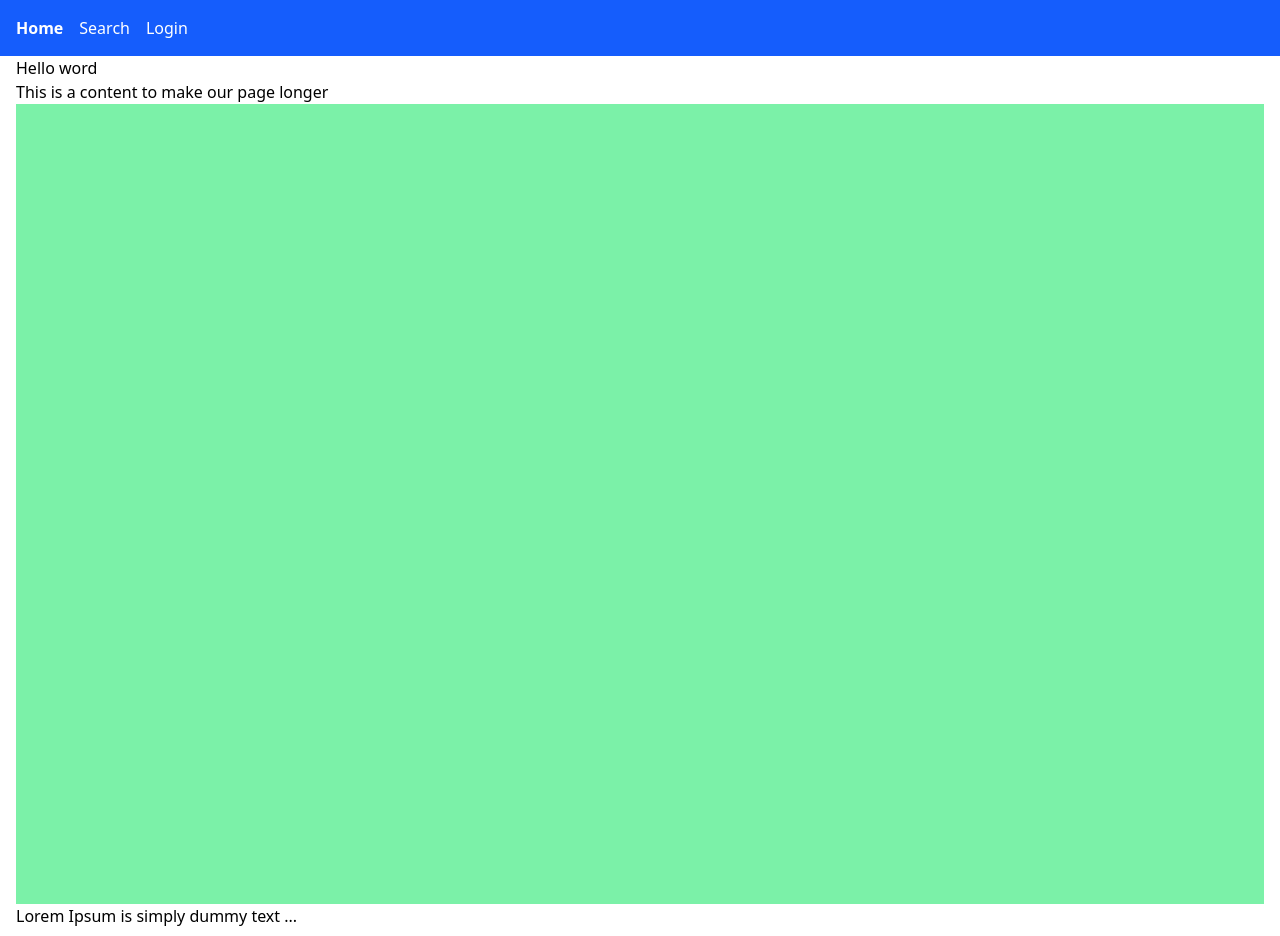
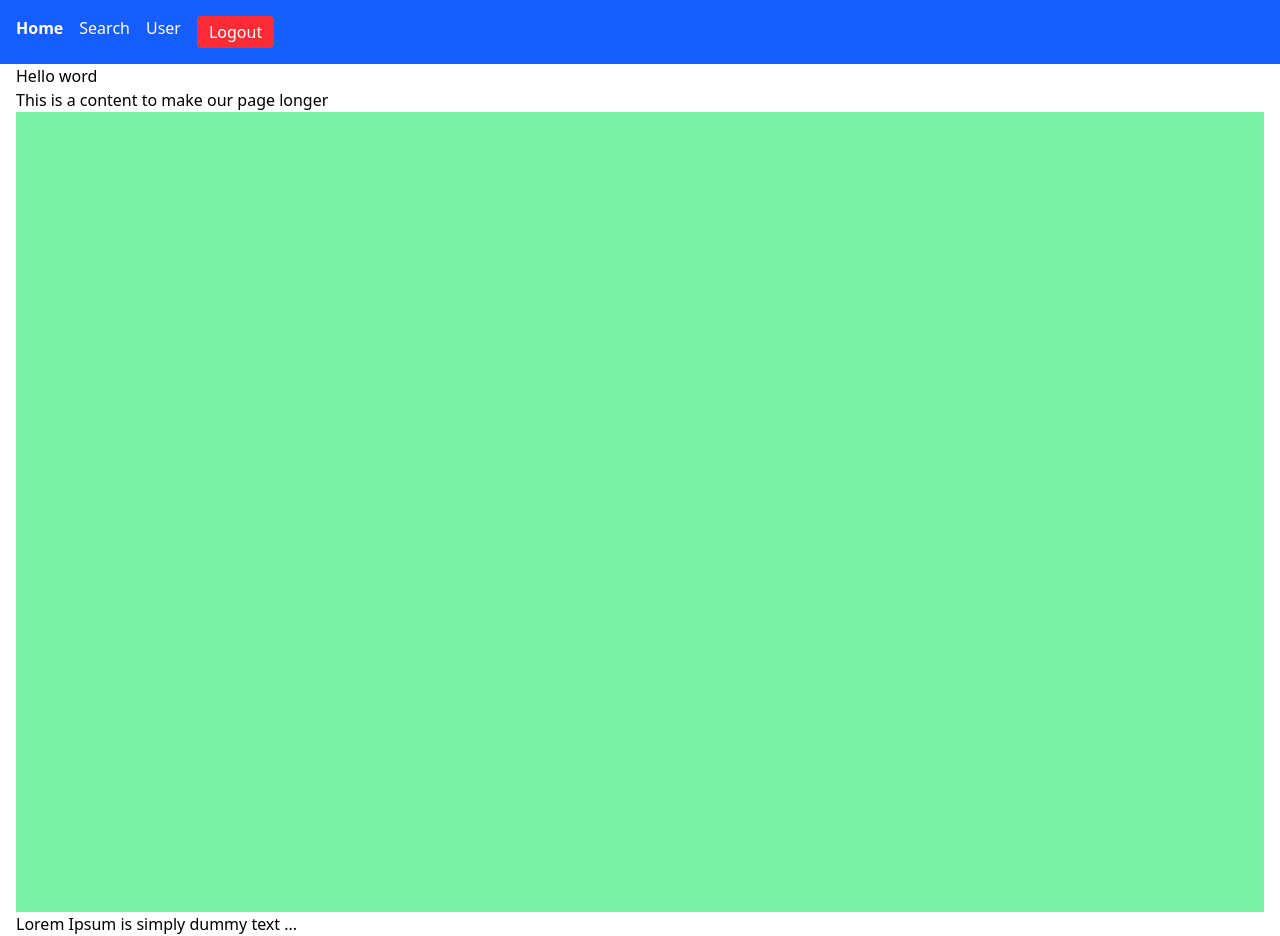
Before and after one commit to JoeSteeloak/jojapp, a Next.js app: page / in a window 1280 px wide. Built offline with nearby package versions, Linux system fonts and the light colour scheme; sample sign-in values are in the browser's storage.

Commit message:
added logout and change nav if user is loggedin/out

```diff
--- a/app/components/Navbar.tsx
+++ b/app/components/Navbar.tsx
@@ -1,9 +1,23 @@
 "use client";
+import { useEffect, useState } from "react";
 import Link from "next/link";
-import { usePathname } from "next/navigation";
+import { usePathname, useRouter } from "next/navigation";
 
 const Navbar = () => {
     const pathname = usePathname();
+    const router = useRouter();
+    const [isLoggedIn, setIsLoggedIn] = useState(false);
+
+    useEffect(() => {
+        const token = localStorage.getItem("token");
+        setIsLoggedIn(!!token);
+    }, []);
+
+    const handleLogout = () => {
+        localStorage.removeItem("token");
+        setIsLoggedIn(false);
+        router.push("/login");
+    };
 
     return (
         <nav className="bg-blue-600 text-white p-4">
@@ -14,9 +28,22 @@ const Navbar = () => {
                 <li>
                     <Link href="/search" className={pathname === "/search" ? "font-bold" : ""}>Search</Link>
                 </li>
-                <li>
-                    <Link href="/login" className={pathname === "/login" ? "font-bold" : ""}>Login</Link>
-                </li>
+                {isLoggedIn ? (
+                    <>
+                        <li>
+                            <Link href="/user" className={pathname === "/user" ? "font-bold" : ""}>User</Link>
+                        </li>
+                        <li>
+                            <button onClick={handleLogout} className="bg-red-500 px-3 py-1 rounded">
+                                Logout
+                            </button>
+                        </li>
+                    </>
+                ) : (
+                    <li>
+                        <Link href="/login" className={pathname === "/login" ? "font-bold" : ""}>Login</Link>
+                    </li>
+                )}
             </ul>
         </nav>
     );
```
